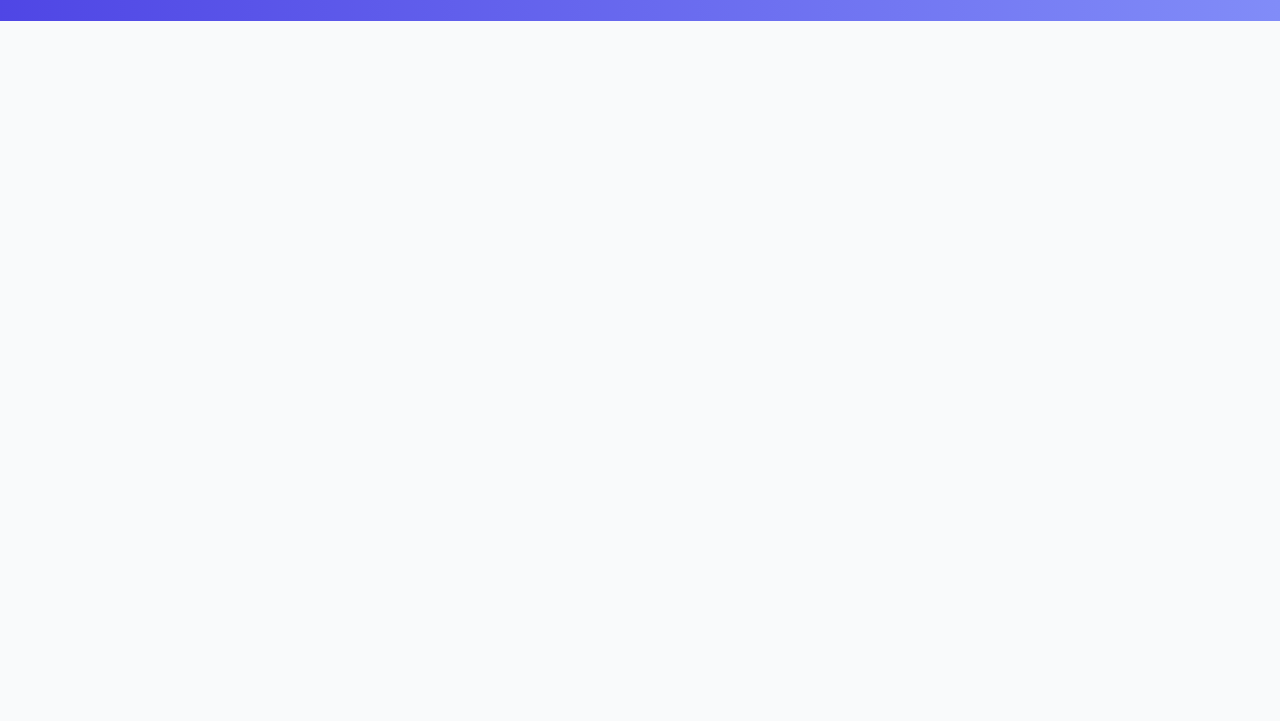
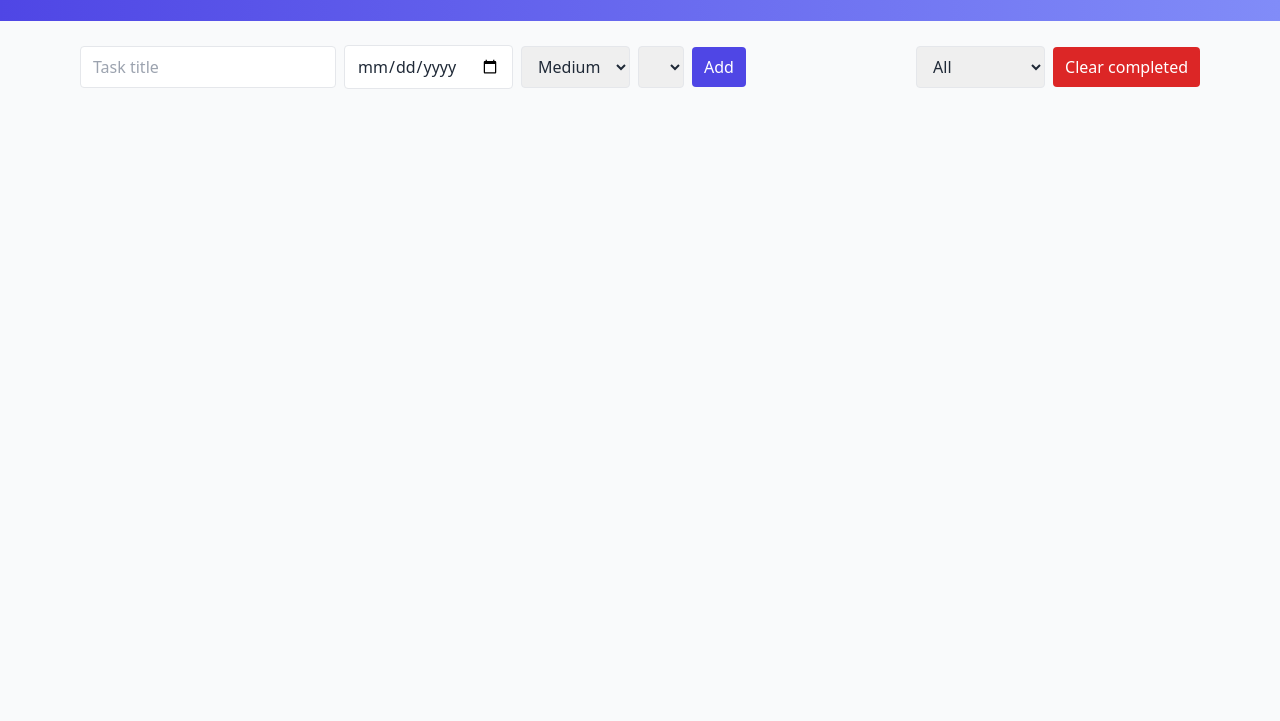
Before and after one commit to MUZIGA/to-do-list-app2, a plain HTML site: page index.html in a window 1280 px wide. Shown: the part 79-800 px from the top of the page. Drawn offline with nearby package versions, Linux system fonts and the light colour scheme.

Commit message:
Task controls section with add, filter, and clear options.
Lets users add tasks with title, due date, priority, and destination; filter by status; and clear completed tasks.

```diff
--- a/index.html
+++ b/index.html
@@ -36,3 +36,28 @@
       </div>
     </div>
   </header>
+  <main class="max-w-6xl mx-auto py-6 px-4">
+    <!-- Controls -->
+    <section class="no-print mb-6">
+      <div class="flex flex-col md:flex-row md:items-center md:justify-between gap-3">
+        <form id="addForm" class="flex gap-2 items-center w-full md:w-auto" onsubmit="return false;">
+          <input id="titleInput" required placeholder="Task title" class="px-3 py-2 rounded border w-full md:w-64" />
+          <input id="dueInput" type="date" class="px-3 py-2 rounded border" />
+          <select id="priorityInput" class="px-3 py-2 rounded border">
+            <option value="low">Low</option>
+            <option value="medium" selected>Medium</option>
+            <option value="high">High</option>
+          </select>
+          <select id="destinationInput" class="px-3 py-2 rounded border"></select>
+          <button id="addBtn" class="px-3 py-2 rounded bg-indigo-600 text-white">Add</button>
+        </form>
+        <div class="flex gap-2 items-center">
+          <select id="filter" class="px-3 py-2 rounded border no-print">
+            <option value="all">All</option>
+            <option value="pending">Pending</option>
+            <option value="completed">Completed</option>
+          </select>
+          <button id="clearCompleted" class="px-3 py-2 rounded bg-red-600 text-white no-print">Clear completed</button>
+        </div>
+      </div>
+    </section>
```
